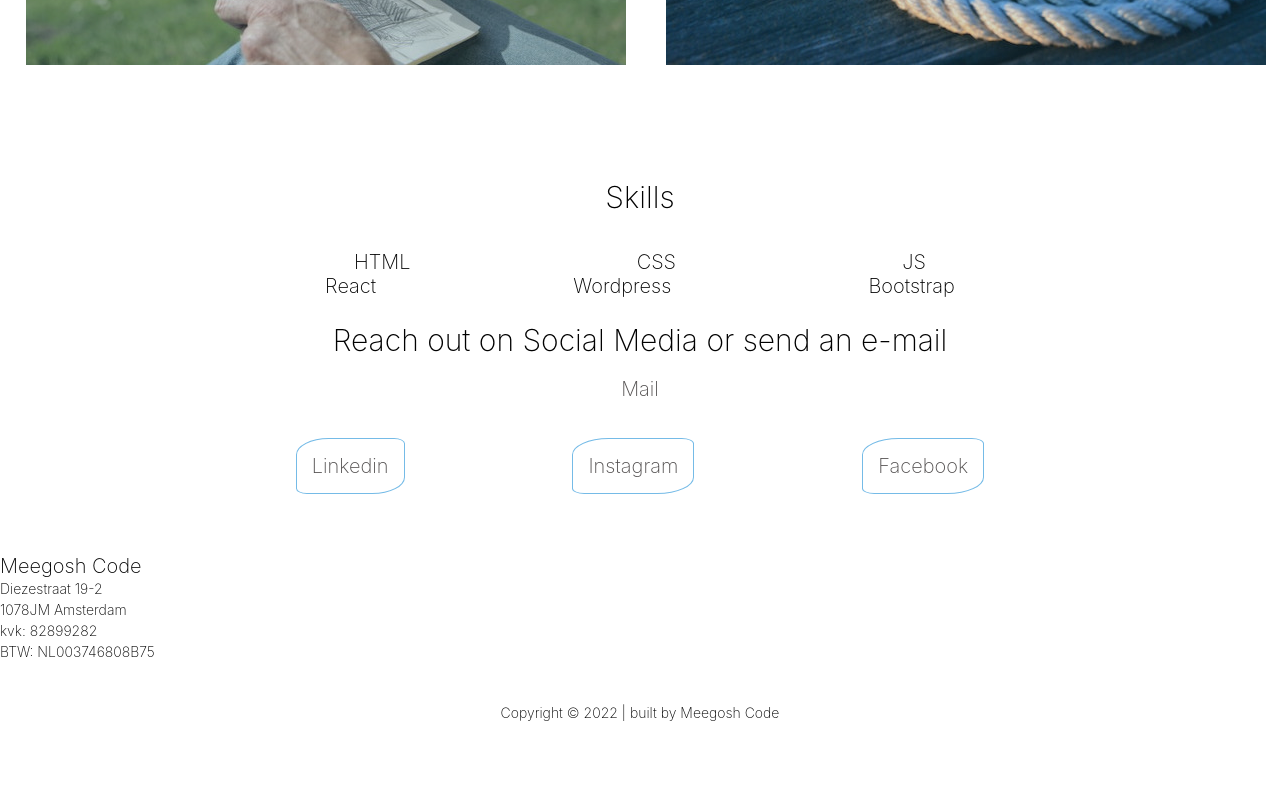
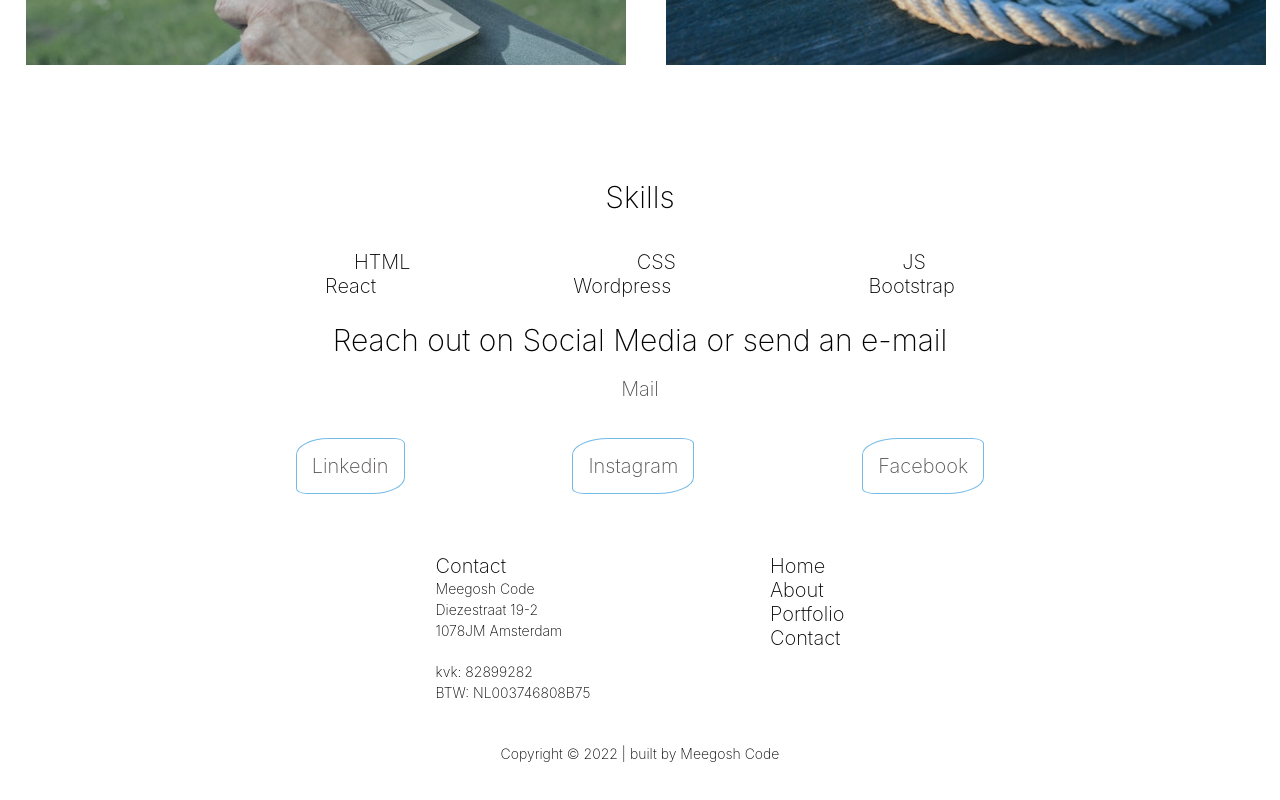
Before and after one commit to SabMc/meegoshcode, a React (Create React App) app: page / in a window 1280 px wide. Shown: the part 1775-2575 px from the top of the page. Before the commit the page ends 2538 px from the top, so only its background shows below. Built offline with nearby package versions, Linux system fonts and the light colour scheme.

Commit message:
footer
adding legal information and styling footer

```diff
--- a/src/components/Footer.css
+++ b/src/components/Footer.css
@@ -1,8 +1,23 @@
+
+.footer-container p {
+  font-size: 14px;
+}
+
 .copyright-container {
   margin: 0 auto;
   padding: 2em 0em;
   text-align: center;
 }
-.footer-container p {
-  font-size: 14px;
+
+.footer-content{
+  display: flex;
+  max-width: 60%;
+  justify-content: space-evenly;
+  margin:0 auto;
 }
+
+.legal-nummers{padding-top: 20px;}
+
+@media screen and (max-width:900px){
+  .footer-content{flex-direction: column;}
+}
--- a/src/components/Footer.js
+++ b/src/components/Footer.js
@@ -5,23 +5,33 @@ import "./Footer.css";
 function Footer() {
   return (
     <div className="footer-container">
-      <div className="legal-links">
+      <div className="footer-content">
       <div>
-        <h5>
-          Meegosh Code
-          </h5>
+        <h4>
+          Contact
+          </h4>
           <p>
+            Meegosh Code
+            <br/>
             Diezestraat 19-2
             <br/>
             1078JM Amsterdam
           </p>
-          <p>
+          <p className="legal-nummers">
             kvk: 82899282
             <br/>
             BTW: NL003746808B75
           </p>
-          </div>
-      <div></div>
+        </div>
+      <div>Home
+        <br/>
+        About
+        <br/>
+        Portfolio
+        <br/>
+        Contact
+
+      </div>
 
       </div>
       <div className="copyright-container">
```
